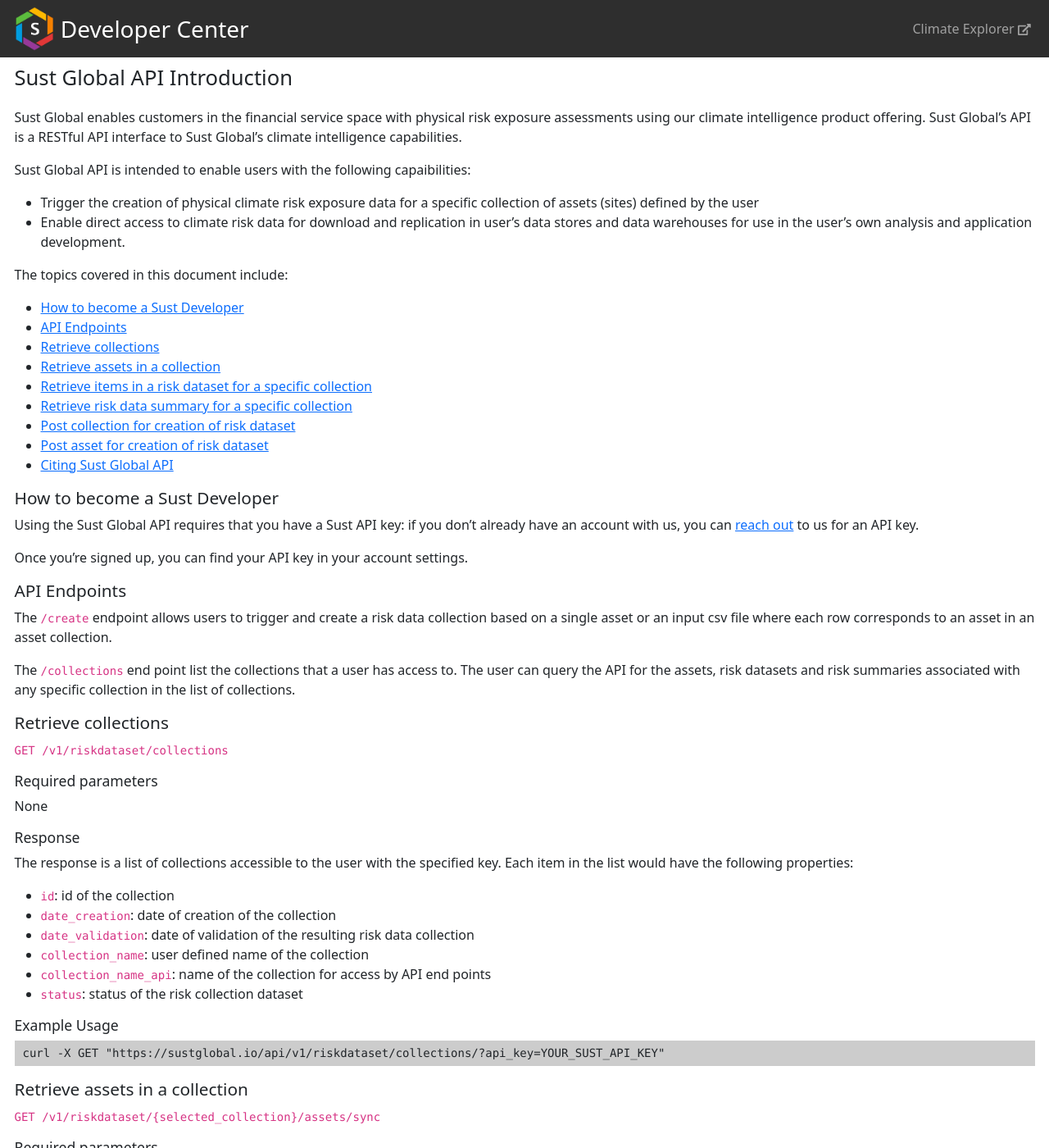
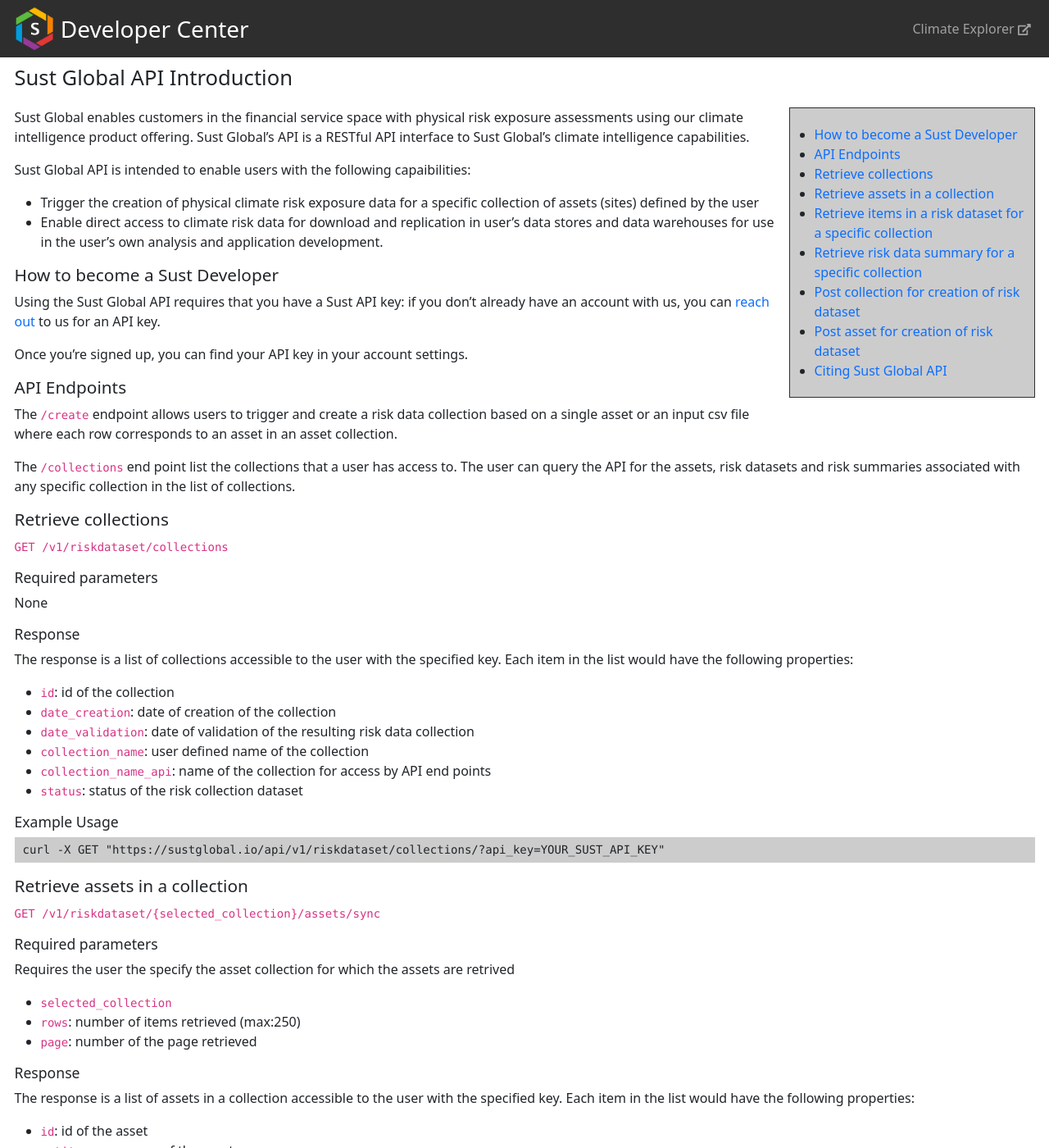
Before and after one commit to sustglobal/dev-center, a Jekyll site: the page built from docs/api.md, in a window 1280 px wide and 1400 px high. Shown: the whole window at 82% size. Built offline with Jekyll 4.4.1, drawn with Linux system fonts in a browser that asks for light colours; nearby versions of some CDN libraries.

Commit message:
Better TOC styling

```diff
--- a/docs/_layouts/default.html
+++ b/docs/_layouts/default.html
@@ -38,12 +38,10 @@
       </div>
     </nav>
 
-    <div id="container">
-      <div id="content">
+    <div class="container" id="content">
       <h1>{{ page.title | default: site.title }}</h1>
       {{ content }}
     </div>
-    </div>
+
   </body>
-
 </html>
--- a/docs/api.md
+++ b/docs/api.md
@@ -1,16 +1,15 @@
 ---
 title: Sust Global API Introduction
 ---
+
+* Table of Contents
+{:toc}
 
 Sust Global enables customers in the financial service space with physical risk exposure assessments using our climate intelligence product offering. Sust Global's API is a RESTful API interface to Sust Global's climate intelligence capabilities.
 
 Sust Global API is intended to enable users with the following capaibilities:
 * Trigger the creation of physical climate risk exposure data for a specific collection of assets (sites) defined by the user
 * Enable direct access to climate risk data for download and replication in user's data stores and data warehouses for use in the user's own analysis and application development.
-
-The topics covered in this document include:
-* Table of Contents
-{:toc}
 
 ## How to become a Sust Developer
 
--- a/docs/assets/css/main.css
+++ b/docs/assets/css/main.css
@@ -10,6 +10,10 @@
 h3 {
   font-size: 1.1rem;
 
+}
+
+a {
+  text-decoration: none;
 }
 
 #topnav {
@@ -46,3 +50,15 @@
   background-color: #ccc;
   width: 100%;
 }
+
+#markdown-toc {
+  width: 300px;
+  background-color: #ccc;
+  padding: 20px 10px 20px 10px;
+  float: right!important;
+  border: 1px solid #2e2e2e;
+}
+
+#markdown-toc li {
+  margin: 0 0 0 20px;
+}
```
Lines whose indentation alone changed are shown as unchanged.
